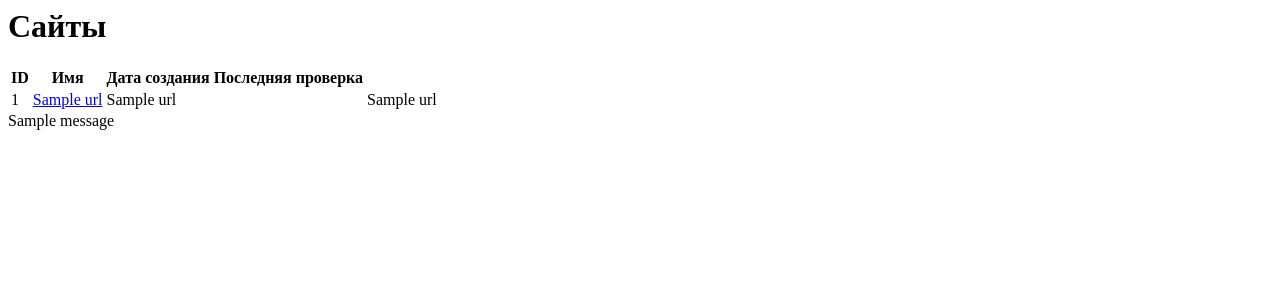
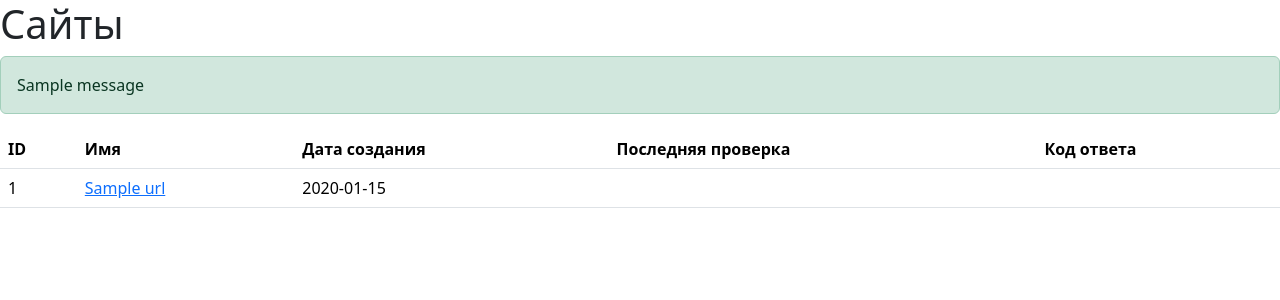
Before and after one commit to maltoleb/python-project-83, a Flask app: template page_analyzer/templates/urls.html in a window 1280 px wide. Shown: the top 300 px of the page. Run offline with Flask 3, Linux system fonts and the light colour scheme; the template is opened without the code that fills it: most values are stand-ins (such as "Sample title", 1, 10 or a date in 2020); one stand-in notice (Sample message) is shown.

Commit message:
refactor: enhance date formatting and flash message display in URL templates + add th Код ответа

```diff
--- a/page_analyzer/templates/urls.html
+++ b/page_analyzer/templates/urls.html
@@ -1,12 +1,26 @@
+<link href="https://cdn.jsdelivr.net/npm/bootstrap@5.3.8/dist/css/bootstrap.min.css" rel="stylesheet">
+
 <h1>Сайты</h1>
 
-<table data-test="urls">
+  <!-- flash сообщения -->
+  {% with messages = get_flashed_messages(with_categories=true) %}
+    {% if messages %}
+      {% for category, message in messages %}
+        <div class="alert alert-{{ category }}" role="alert">
+          {{ message }}
+        </div>
+      {% endfor %}
+    {% endif %}
+  {% endwith %}
+
+<table class="table" data-test="urls">
     <thead>
         <tr>
             <th>ID</th>
             <th>Имя</th>
             <th>Дата создания</th>
             <th>Последняя проверка</th>
+            <th>Код ответа</th>
         </tr>
     </thead>
 
@@ -19,21 +33,10 @@
                     {{ url[1] }}
                 </a>
             </td>
-            <td>{{ url[2] }}</td>
-            <td>{{ url[3] or '' }}</td>
-            <td>{{ url[4] }}</td>
+            <td>{{ url[2].strftime('%Y-%m-%d %H:%M:%S') }}</td>
+            <td>{{ url[3].strftime('%Y-%m-%d %H:%M:%S') if url[3] else '' }}</td>
+            <td>{{ url[4] or '' }}</td>
         </tr>
         {% endfor %}
     </tbody>
 </table>
-
-  <!-- flash сообщения -->
-  {% with messages = get_flashed_messages(with_categories=true) %}
-    {% if messages %}
-      {% for category, message in messages %}
-        <div class="alert alert-{{ category }}" role="alert">
-          {{ message }}
-        </div>
-      {% endfor %}
-    {% endif %}
-  {% endwith %}
```
Also changed, not shown: page_analyzer/templates/url.html (+5 -5 lines).
